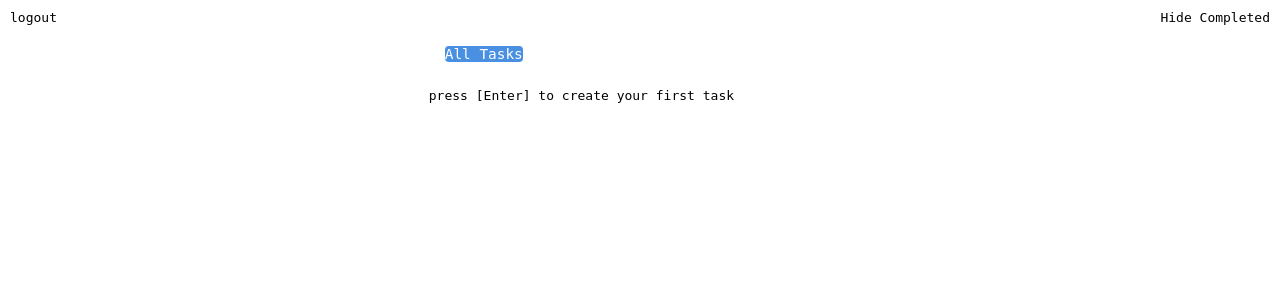
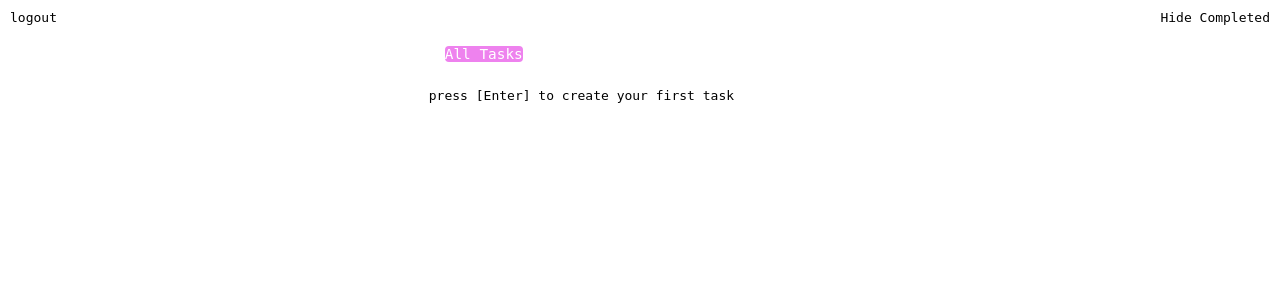
Before and after one commit to ilisien/todo_v3, a Flask app: page / in a window 1280 px wide. Shown: the top 300 px of the page. Run offline with Flask 3, Linux system fonts and the light colour scheme; the visitor is signed in with stand-in values (Sample User, id 1); data comes from the database, SQL or seed files in the repository; data that the repository does not hold is empty.

Commit message:
some more consistency things

```diff
--- a/static/style.css
+++ b/static/style.css
@@ -19,6 +19,9 @@
   --color-due-this-week: cornflowerblue;
 
   --color-warning:red;
+  --color-info: cornflowerblue;
+  --color-info-2: violet;
+
 }
 
 * {
@@ -198,6 +201,7 @@ p.description {
 .editable:empty::before {
   content: attr(data-placeholder);
   color: var(--color-placeholder);
+  font-style: italic;
   pointer-events: none;
 }
 
@@ -326,16 +330,17 @@ p.description {
   cursor: pointer;
   font-size: 0.9rem;
   transition: all 0.2s ease;
+  background-color: var(--color-mid);
+  color:var(--color-white);
 }
 
 .filter-tab:hover {
-  background-color: #f0f0f0;
-  border-color: #a0a0a0;
+  background-color: var(--color-info);
 }
 
 .filter-tab.active {
-  background-color: #4a90e2;
-  color: white;
+  background-color: var(--color-info-2);
+  color: var(--color-white);
 }
 
 /* Tags Field Styling */
```
